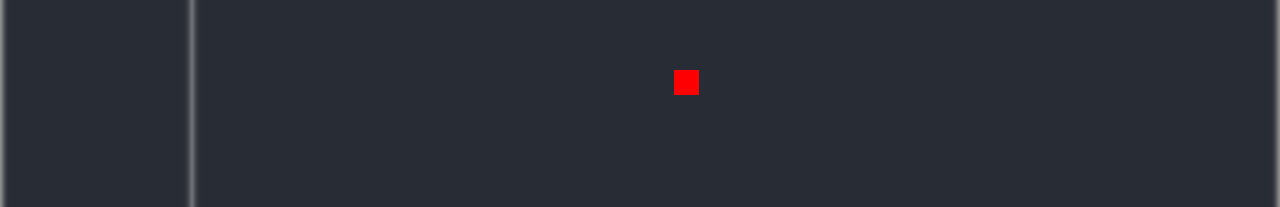
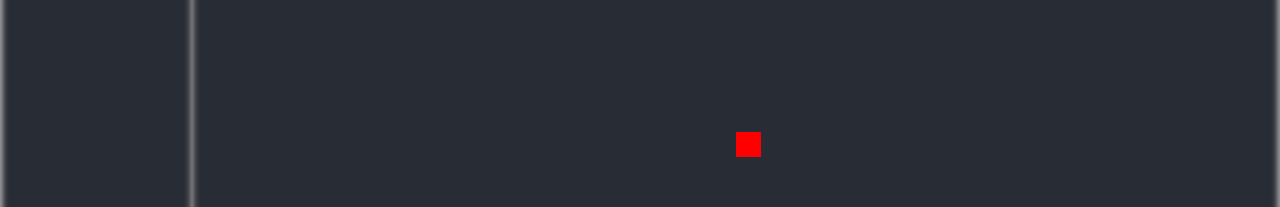
Before and after one commit to JustinHodge/7d2dmap, a React (Vite) app: page / in a window 1280 px wide. Shown: the part 316-523 px from the top of the page. Built offline with nearby package versions, Linux system fonts and the light colour scheme.

Commit message:
fix map center

```diff
--- a/src/components/ContentPanel.tsx
+++ b/src/components/ContentPanel.tsx
@@ -187,24 +187,40 @@ const ContentPanel = (props: IContentPanelProps) => {
             return;
         }
 
+        const newMapDisplayedSize = {
+            height:
+                (typeof height === 'string' ? parseInt(height) : height) *
+                (zoomPercent / 100),
+            width:
+                (typeof width === 'string' ? parseInt(width) : width) *
+                (zoomPercent / 100),
+        };
+
+        const newMapCenter = {
+            xCoord:
+                ((typeof width === 'string' ? parseInt(width) : width) *
+                    (zoomPercent / 100)) /
+                2,
+            yCoord:
+                ((typeof height === 'string' ? parseInt(height) : height) *
+                    (zoomPercent / 100)) /
+                2,
+        };
+
         const newMapInfo = {
             ...mapData.mapInfo,
-            mapDisplayedSize: {
-                height:
-                    (typeof height === 'string' ? parseInt(height) : height) *
-                    (zoomPercent / 100),
-                width:
-                    (typeof width === 'string' ? parseInt(width) : width) *
-                    (zoomPercent / 100),
-            },
+            mapDisplayedSize: newMapDisplayedSize,
         };
 
         const newMapData = {
             ...mapData,
             mapInfo: newMapInfo,
+            mapCenter: newMapCenter,
         };
 
         setMapData(newMapData);
+
+        console.log('newMapData', newMapData);
     }, [mapData.mapInfo.mapGivenSize, zoomPercent]);
 
     return (
--- a/src/components/MapRender.tsx
+++ b/src/components/MapRender.tsx
@@ -1,6 +1,7 @@
 import { IMapRenderProps } from '../Types/AppTypes';
 
 const MapRender = ({ mapData }: IMapRenderProps) => {
+    console.log('mapData', mapData);
     const height = mapData?.mapInfo?.mapGivenSize?.height
         ? mapData.mapInfo?.mapGivenSize.height
         : '500px';
```
